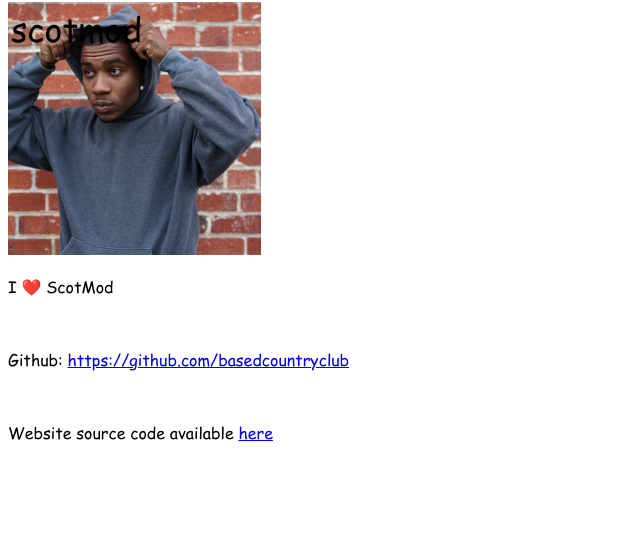
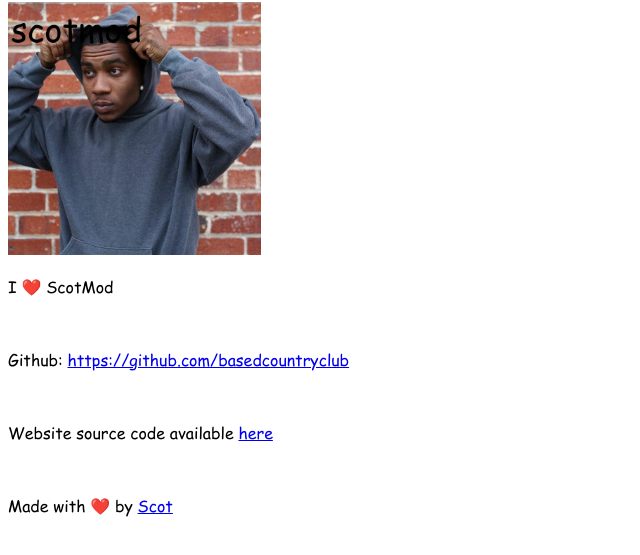
Before and after one commit to basedcountryclub/basedcountryclub-site, a plain HTML site: page index.html in a window 1280 px wide. Shown: the part 85-640 px from the top of the page, without its empty margins (0-640 px from the left). Drawn offline with Linux system fonts and the light colour scheme.

Commit message:
Added credits

```diff
--- a/index.html
+++ b/index.html
@@ -21,5 +21,7 @@
 <p>Github: <a href="https://github.com/basedcountryclub">https://github.com/basedcountryclub</a></p>
 </br>
 <p>Website source code available <a href="https://github.com/basedcountryclub/basedcountryclub-site">here</a></p>
+</br>
+<p>Made with ❤️ by <a href="https://github.com/scotmod">Scot</a></p>
 </body>
 </html>
```
